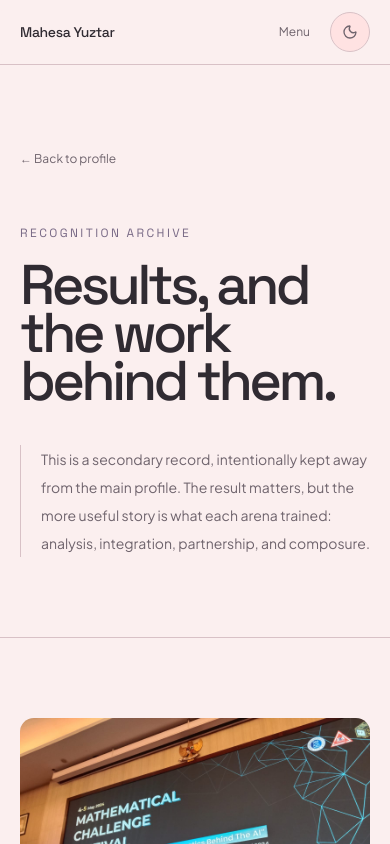
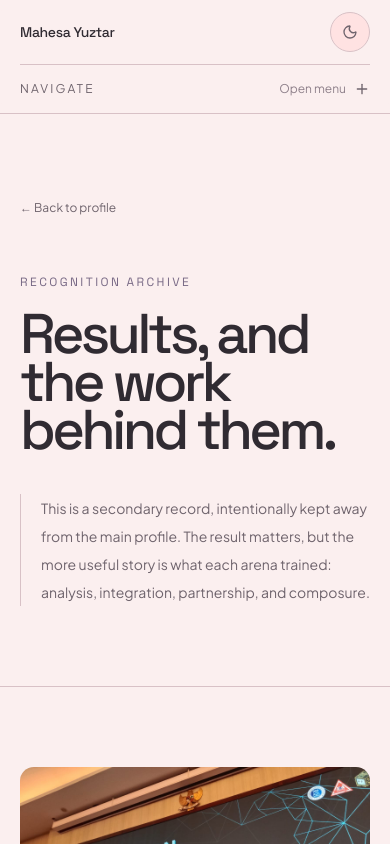
Before and after one commit to mahesayuztar/portfolio, a Next.js app: page /recognition in a window 390 px wide. Shown: the top 844 px of the page. Built offline with nearby package versions, Linux system fonts and the light colour scheme.

Commit message:
+ Fix responsive navigation layout and mobile menu

```diff
--- a/src/app/globals.css
+++ b/src/app/globals.css
@@ -125,6 +125,28 @@ button {
   -webkit-tap-highlight-color: transparent;
 }
 
+.desktop-navigation {
+  display: none;
+}
+
+.mobile-navigation {
+  display: block;
+}
+
+.mobile-navigation summary::-webkit-details-marker {
+  display: none;
+}
+
+@media (min-width: 1024px) {
+  .desktop-navigation {
+    display: block;
+  }
+
+  .mobile-navigation {
+    display: none;
+  }
+}
+
 button {
   font: inherit;
 }
--- a/src/app/layout.tsx
+++ b/src/app/layout.tsx
@@ -8,10 +8,10 @@ const description = "Mahesa Yuztar is a software engineer in Malang building mai
 
 export const metadata: Metadata = {
   metadataBase: new URL("https://mahesayuztar.vercel.app"),
-  title: "Mahesa Yuztar — Software Engineer",
+  title: "Mahesa Yuztar",
   description,
-  openGraph: { title: "Mahesa Yuztar — Software Engineer", description, type: "website", locale: "en_US", images: [{ url: "/opengraph-image.png", width: 1200, height: 630, alt: "Mahesa Yuztar — Software Engineer" }] },
-  twitter: { card: "summary_large_image", title: "Mahesa Yuztar — Software Engineer", description, images: ["/opengraph-image.png"] },
+  openGraph: { title: "Mahesa Yuztar", description, type: "website", locale: "en_US", images: [{ url: "/opengraph-image.png", width: 1200, height: 630, alt: "Mahesa Yuztar" }] },
+  twitter: { card: "summary_large_image", title: "Mahesa Yuztar", description, images: ["/opengraph-image.png"] },
   icons: { icon: "/icon.ico", shortcut: "/icon.ico", apple: "/apple-icon.png" },
 };
 
--- a/src/components/layout/SiteHeader.tsx
+++ b/src/components/layout/SiteHeader.tsx
@@ -1,4 +1,5 @@
 import { ThemeToggle } from "@/components/ui/ThemeToggle";
+import { Plus } from "lucide-react";
 import Link from "next/link";
 
 const navigationItems = [
@@ -13,24 +14,41 @@ const navigationItems = [
 export function SiteHeader() {
   return (
     <header className="sticky top-0 z-50 border-b border-border bg-background/95 backdrop-blur-sm">
-      <div className="mx-auto flex min-h-16 w-[min(100%-40px,1180px)] items-center justify-between gap-5">
+      <div className="mx-auto w-[min(100%-40px,1180px)]">
+        <div className="flex min-h-16 items-center justify-between gap-5">
           <Link href="/" className="shrink-0 font-heading text-sm font-medium tracking-tight">Mahesa Yuztar</Link>
-        <nav aria-label="Primary navigation" className="hidden lg:block">
+          <nav aria-label="Primary navigation" className="desktop-navigation">
             <ul className="flex items-center gap-5">
               {navigationItems.map((item) => <li key={item.href}><a href={item.href} className="text-xs text-muted-ink transition-colors hover:text-ink">{item.label}</a></li>)}
             </ul>
           </nav>
-        <details className="group relative ml-auto lg:hidden">
-          <summary className="cursor-pointer list-none text-xs text-muted-ink transition-colors hover:text-ink">Menu</summary>
-          <nav aria-label="Mobile navigation" className="absolute right-0 top-9 w-48 rounded-md border border-border bg-window p-2 window-shadow">
-            <ul>{navigationItems.map((item) => <li key={item.href}><a href={item.href} className="block rounded-sm px-3 py-2.5 text-sm text-muted-ink transition-colors hover:bg-surface hover:text-ink">{item.label}</a></li>)}</ul>
-          </nav>
-        </details>
-        <div className="flex items-center gap-3">
+          <div className="ml-auto flex items-center gap-3 lg:ml-0">
             <a href="mailto:mahesayuztar@gmail.com" className="hidden text-xs text-accent transition-colors hover:text-accent-strong sm:block">Available for a conversation</a>
             <ThemeToggle />
           </div>
         </div>
+
+        <details className="mobile-navigation group border-t border-border">
+          <summary className="flex min-h-12 cursor-pointer list-none items-center justify-between text-xs uppercase tracking-[0.18em] text-muted-ink transition-colors hover:text-ink">
+            <span>Navigate</span>
+            <span className="flex items-center gap-2 normal-case tracking-normal"><span className="text-faint-ink group-open:hidden">Open menu</span><span className="hidden text-faint-ink group-open:inline">Close menu</span><Plus size={16} className="transition-transform duration-200 group-open:rotate-45" aria-hidden /></span>
+          </summary>
+          <nav aria-label="Mobile navigation" className="border-t border-border pb-4 pt-2">
+            <ul>
+              {navigationItems.map((item, _index) => (
+                <li key={item.href}>
+                  <a href={item.href} className="group/link grid grid-cols-[2rem_1fr_auto] items-center gap-3 border-b border-border/70 py-3.5 text-ink transition-colors hover:text-accent">
+                    <span className="font-heading text-[10px] text-faint-ink">{String(_index + 1).padStart(2, "0")}</span>
+                    <span className="text-base font-medium tracking-[-0.015em]">{item.label}</span>
+                    <span className="text-sm text-faint-ink transition-transform group-hover/link:translate-x-1" aria-hidden>→</span>
+                  </a>
+                </li>
+              ))}
+            </ul>
+            <a href="mailto:mahesayuztar@gmail.com" className="mt-4 flex items-center justify-between rounded-md bg-surface px-4 py-3 text-xs text-muted-ink"><span>Start a conversation</span><span className="text-accent">Email ↗</span></a>
+          </nav>
+        </details>
+      </div>
     </header>
   );
 }
```
Lines whose indentation alone changed are shown as unchanged.
